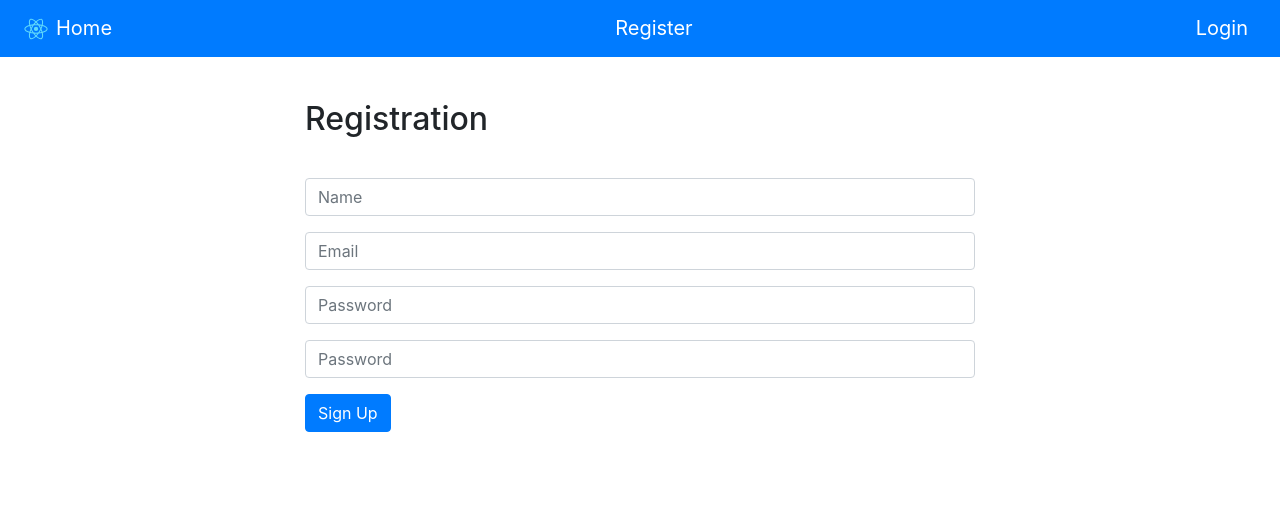
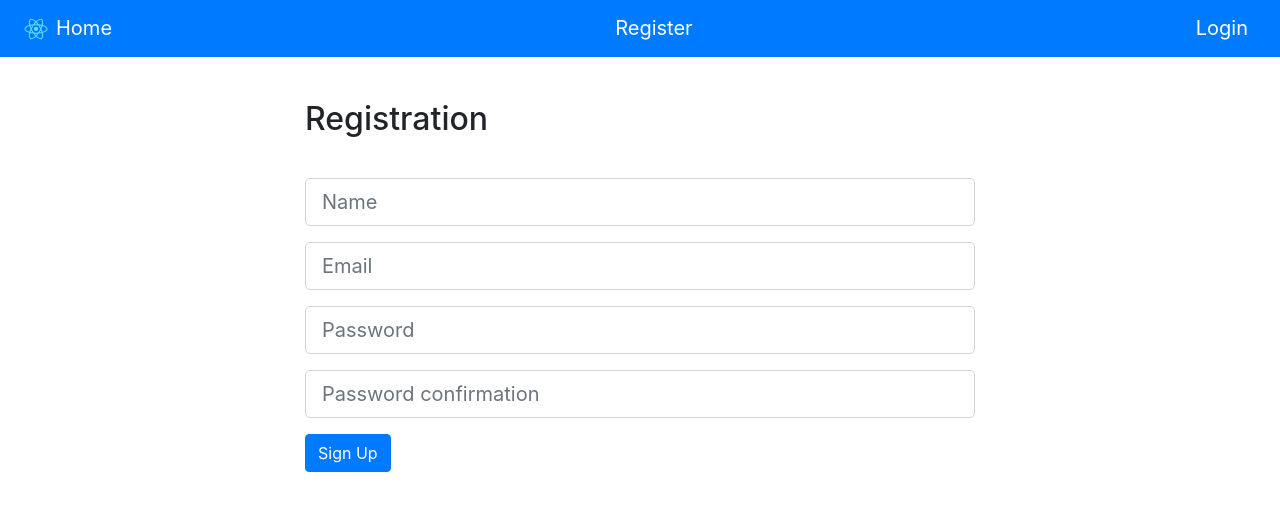
Before and after one commit to LesovoyRoman/react_node_ask_answ, a React (Create React App) app in the folder frontend/: page /register in a window 1280 px wide. Shown: the top 510 px of the page. Built offline with nearby package versions, Linux system fonts and the light colour scheme.

Commit message:
-- React -- -> added new package -> connection => ( connect(store & component) ) -> uses port 7777 const to make requests -> changes in Register.js

```diff
--- a/frontend/package.json
+++ b/frontend/package.json
@@ -7,6 +7,7 @@
     "bootstrap": "^4.1.3",
     "classnames": "^2.2.6",
     "jwt-decode": "^2.2.0",
+    "prop-types": "^15.6.2",
     "react": "^16.6.3",
     "react-dom": "^16.6.3",
     "react-redux": "^5.1.1",
@@ -30,5 +31,6 @@
     "not dead",
     "not ie <= 11",
     "not op_mini all"
-  ]
+  ],
+  "proxy": "http://localhost:7777"
 }
--- a/frontend/src/App.js
+++ b/frontend/src/App.js
@@ -31,7 +31,7 @@ class App extends Component {
     }
 }
 
-const Path_port = 'http://localhost:7777/api/';
+const Path_port = 'http://localhost:7777';
 
 export default App;
 export {Path_port};
--- a/frontend/src/actions/authentication.js
+++ b/frontend/src/actions/authentication.js
@@ -1,9 +1,10 @@
 
 import axios from 'axios';
 import { GET_ERRORS } from "./types";
+import {Path_port} from '../App'
 
 export const registerUser = (user, history) => dispatch => {
-    axios.post('/api/users/register', user)
+    axios.post(Path_port + '/api/users/register', user)
         .then(res => history.push('/login'))
         .catch(err => {
             dispatch({
@@ -14,7 +15,7 @@ export const registerUser = (user, history) => dispatch => {
 }
 
 export const loginUser = (user) => dispatch => {
-    axios.post('/api/users/login', user)
+    axios.post(Path_port + '/api/users/login', user)
         .then(res => {
             console.log(res.data)
         })
--- a/frontend/src/components/Auth/Register.js
+++ b/frontend/src/components/Auth/Register.js
@@ -1,5 +1,10 @@
 
 import React, { Component } from 'react';
+import { connect } from 'react-redux';
+import PropTypes from 'prop-types';
+import { withRouter } from 'react-router-dom'
+import { registerUser } from "../../actions/authentication";
+import classnames from 'classnames';
 
 class Register extends Component {
 
@@ -30,10 +35,19 @@ class Register extends Component {
             password: this.state.password,
             password_confirm: this.state.password_confirm
         }
-        console.log(user)
+        this.props.registerUser(user, this.props.history);
+    }
+
+    componentWillReceiveProps(nextProps) {
+        if(nextProps.errors) {
+            this.setState({
+                errors: nextProps.errors
+            });
+        }
     }
 
     render() {
+        const { errors } = this.state;
         return (
             <div className="container" style={{ marginTop: '100px', width: '700px'}}>
                 <h2 style={{ marginBottom: '40px' }}>Registration</h2>
@@ -43,41 +57,53 @@ class Register extends Component {
                             <input
                                 type="text"
                                 placeholder="Name"
-                                className="form-control"
+                                className={classnames('form-control form-control-lg', {
+                                    'is-invalid': errors.name
+                                })}
                                 name="name"
                                 onChange={ this.handleInputChange }
                                 value={ this.state.name }
                             />
+                            {errors.name && (<div className="invalid-feedback">{errors.name}</div>)}
                         </div>
                         <div className="form-group">
                             <input
                                 type="email"
                                 placeholder="Email"
-                                className="form-control"
+                                className={classnames('form-control form-control-lg', {
+                                    'is-invalid': errors.email
+                                })}
                                 name="email"
                                 onChange={ this.handleInputChange }
                                 value={ this.state.email }
                             />
+                            {errors.email && (<div className="invalid-feedback">{errors.email}</div>)}
                         </div>
                         <div className="form-group">
                             <input
                                 type="password"
                                 placeholder="Password"
-                                className="form-control"
+                                className={classnames('form-control form-control-lg', {
+                                    'is-invalid': errors.password
+                                })}
                                 name="password"
                                 onChange={ this.handleInputChange }
                                 value={ this.state.password }
                             />
+                            {errors.password && (<div className="invalid-feedback">{errors.password}</div>)}
                         </div>
                         <div className="form-group">
                             <input
                                 type="password"
-                                placeholder="Password"
-                                className="form-control"
+                                placeholder="Password confirmation"
+                                className={classnames('form-control form-control-lg', {
+                                    'is-invalid': errors.password_confirm
+                                })}
                                 name="password_confirm"
                                 onChange={ this.handleInputChange }
                                 value={ this.state.password_confirm }
                             />
+                            {errors.password_confirm && (<div className="invalid-feedback">{errors.password_confirm}</div>)}
                         </div>
                         <div className="form-group">
                             <button type="submit" className="btn btn-primary">Sign Up</button>
@@ -89,4 +115,12 @@ class Register extends Component {
     }
 }
 
-export default Register;
+Register.propTypes = {
+    registerUser: PropTypes.func.isRequired,
+};
+
+const mapStateToProps = state => ({
+    errors: state.errors
+});
+
+export default connect(mapStateToProps, { registerUser })(withRouter(Register));
--- a/frontend/src/components/Questions/Question.js
+++ b/frontend/src/components/Questions/Question.js
@@ -2,7 +2,7 @@ import React, {Component} from 'react';
 import axios from 'axios';
 import {Path_port} from '../../App'
 
-const question_path = 'questions/';
+const question_path = 'api/questions/';
 
 class Question extends Component {
     constructor(props) {
--- a/frontend/src/components/Questions/Questions.js
+++ b/frontend/src/components/Questions/Questions.js
@@ -3,7 +3,7 @@ import {Link} from 'react-router-dom';
 import axios from 'axios';
 import {Path_port} from "../../App";
 
-const question_path = 'questions/';
+const question_path = 'api/questions/';
 
 class Questions extends Component {
     constructor(props) {
--- a/frontend/src/store.js
+++ b/frontend/src/store.js
@@ -10,7 +10,7 @@ const devTools = process.env.NODE_ENV === 'development' ? window.__REDUX_DEVTOOL
 const store = createStore(
     rootReducer,
     initialState,
-    compose(applyMiddleware(thunk), devTools)
+    compose(applyMiddleware(thunk))
 );
 
 export default store;
```
Also changed, not shown: 1 other file (tests, documents, lock files or other folders).
